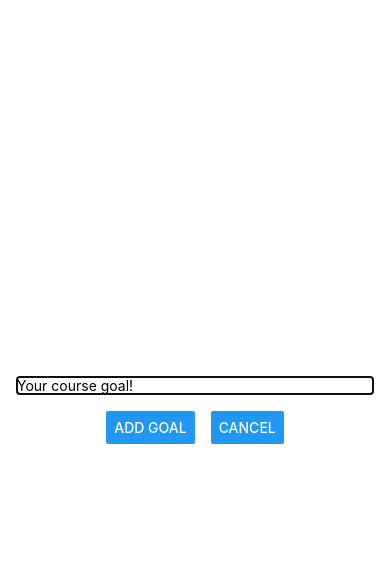
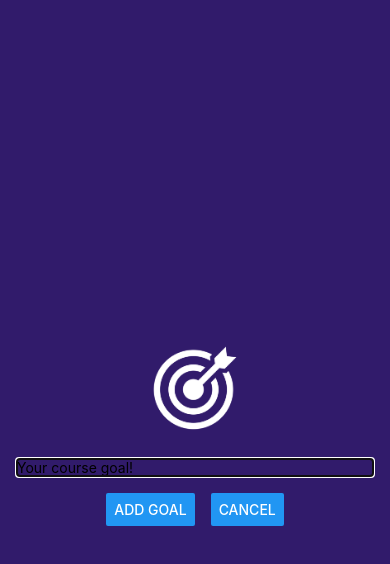
Before and after one commit to mcho421/react-native-goals-app, a React Native app: screen / in a window 390 px wide. Both pictures are taken after a click on the button "ADD NEW GOAL". Shown: the top 564 px of the page. Built offline with nearby package versions, Linux system fonts and the light colour scheme.

Commit message:
Add image

```diff
--- a/components/GoalInput.js
+++ b/components/GoalInput.js
@@ -1,5 +1,12 @@
 import { useState } from "react";
-import { View, TextInput, Button, StyleSheet, Modal } from "react-native";
+import {
+  View,
+  TextInput,
+  Button,
+  StyleSheet,
+  Modal,
+  Image,
+} from "react-native";
 
 function GoalInput(props) {
   const [enteredGoalText, setEnteredGoalText] = useState("");
@@ -16,6 +23,7 @@ function GoalInput(props) {
   return (
     <Modal visible={props.visible} animationType="slide">
       <View style={styles.inputContainer}>
+        <Image style={styles.image} source={require('../assets/images/goal.png')} />
         <TextInput
           style={styles.textInput}
           placeholder="Your course goal!"
@@ -42,10 +50,13 @@ const styles = StyleSheet.create({
     flex: 1,
     justifyContent: "center",
     alignItems: "center",
-    marginBottom: 24,
     padding: 16,
-    borderBottomWidth: 1,
-    borderBottomColor: "#cccccc",
+    backgroundColor: '#311b6b'
+  },
+  image: {
+    width: 100,
+    height: 100,
+    margin: 20
   },
   textInput: {
     borderWidth: 1,
```
Also changed, not shown: assets/images/goal.png (added).
